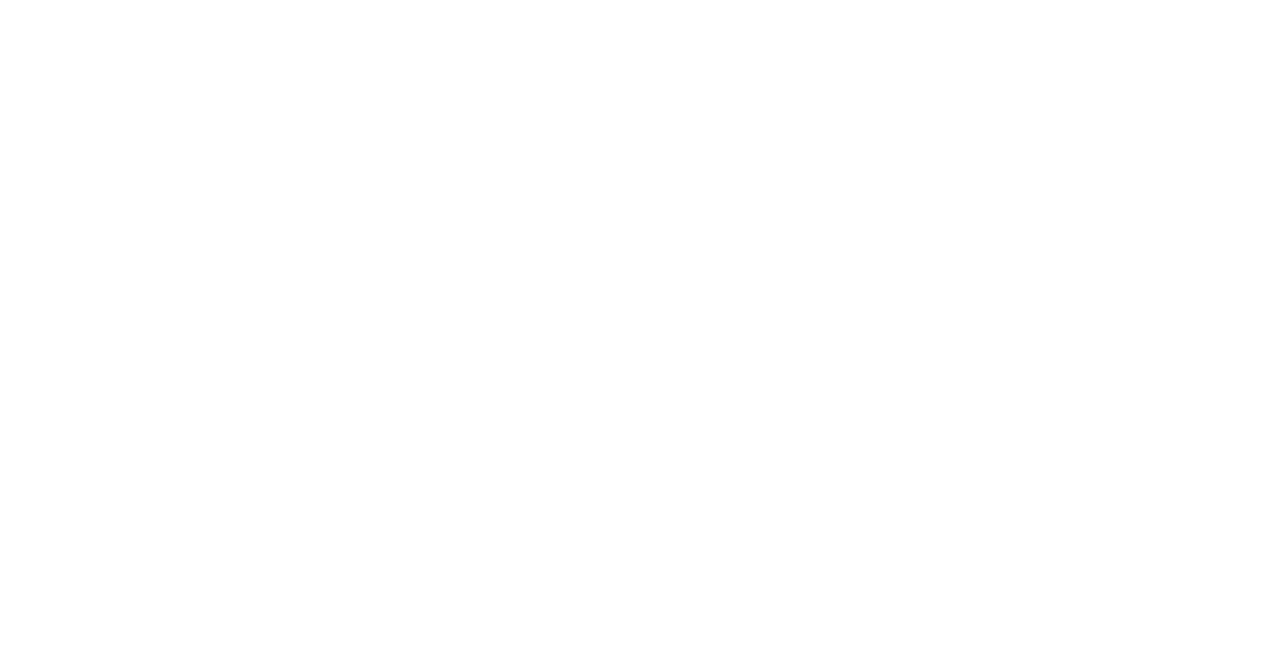
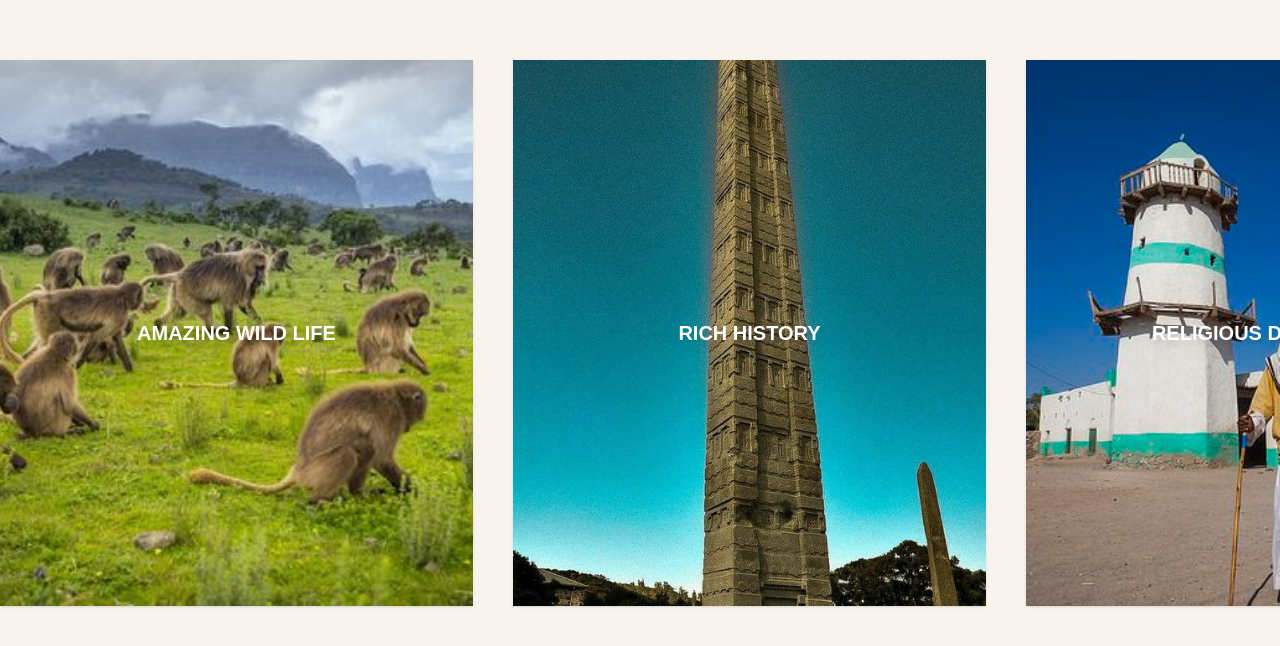
Before and after one commit to Ammarmyp/ammar_explore_ethiopia, a Next.js app: page / in a window 1280 px wide. Shown: the part 1312-1958 px from the top of the page. Before the commit the page ends 1312 px from the top, so only its background shows below. Built offline with nearby package versions, Linux system fonts and the light colour scheme.

Commit message:
implement scrollable section

```diff
--- a/app/globals.css
+++ b/app/globals.css
@@ -9,8 +9,30 @@
   }
 } */
 
+:root {
+  --background: #f8f4ed;
+  --foreground: #0a0a0a;
+  --scrollbar-thumb-color: #ae450a;
+  --scrollbar-track-color: #b5b5b5;
+}
+::-webkit-scrollbar {
+  width: 8px;
+  height: 7px;
+}
+
+::-webkit-scrollbar-track {
+  background: var(--scrollbar-track-color);
+  border-radius: 8px;
+}
+
+::-webkit-scrollbar-thumb {
+  background: var(--scrollbar-thumb-color);
+  border-radius: 8px;
+}
+
 body {
   font-family: Arial, Helvetica, sans-serif;
+  background-color: var(--background);
 }
 
 @layer utilities {
--- /dev/null
+++ b/app/layout/ScrollableCardList.tsx
@@ -0,0 +1,21 @@
+import React from "react";
+import TopographyImageCard from "../../components/custom/TopographyImageCard";
+import { data } from "@/lib/data";
+
+const ScrollableCardList = () => {
+  return (
+    <div className="overflow-x-scroll over w-full py-[60px] transition-all ease-in-out duration-300">
+      <div className="flex space-x-[40px]">
+        {data.map((card) => (
+          <TopographyImageCard
+            key={card.id}
+            title={card.title}
+            image={card.image}
+          />
+        ))}
+      </div>
+    </div>
+  );
+};
+
+export default ScrollableCardList;
--- a/app/page.tsx
+++ b/app/page.tsx
@@ -1,12 +1,15 @@
 import Image from "next/image";
-import Banner from "./components/Banner";
+import Banner from "../components/custom/Banner";
 import CompassQoute from "./layout/CompassQoute";
+import TopographyImageCard from "../components/custom/TopographyImageCard";
+import ScrollableCardList from "./layout/ScrollableCardList";
 
 export default function Home() {
   return (
     <>
       <Banner />
       <CompassQoute />
+      <ScrollableCardList />
     </>
   );
 }
--- /dev/null
+++ b/components/custom/TopographyImageCard.tsx
@@ -0,0 +1,22 @@
+import { Card } from "@/components/ui/card";
+import React from "react";
+
+interface Props {
+  title: string;
+  image: string;
+}
+
+const TopographyImageCard = ({ title, image }: Props) => {
+  return (
+    <Card
+      style={{ backgroundImage: `url('/assets/${image}')` }}
+      className={` bg-no-repeat bg-center bg-cover w-[473px] h-[546px] flex items-center justify-center rounded-none border-none flex-shrink-0`}
+    >
+      <span className="text-center text-white text-xl font-semibold drop-shadow-lg">
+        {title}
+      </span>
+    </Card>
+  );
+};
+
+export default TopographyImageCard;
--- /dev/null
+++ b/components/ui/card.tsx
@@ -0,0 +1,76 @@
+import * as React from "react"
+
+import { cn } from "@/lib/utils"
+
+const Card = React.forwardRef<
+  HTMLDivElement,
+  React.HTMLAttributes<HTMLDivElement>
+>(({ className, ...props }, ref) => (
+  <div
+    ref={ref}
+    className={cn(
+      "rounded-xl border border-neutral-200 bg-white text-neutral-950 shadow dark:border-neutral-800 dark:bg-neutral-950 dark:text-neutral-50",
+      className
+    )}
+    {...props}
+  />
+))
+Card.displayName = "Card"
+
+const CardHeader = React.forwardRef<
+  HTMLDivElement,
+  React.HTMLAttributes<HTMLDivElement>
+>(({ className, ...props }, ref) => (
+  <div
+    ref={ref}
+    className={cn("flex flex-col space-y-1.5 p-6", className)}
+    {...props}
+  />
+))
+CardHeader.displayName = "CardHeader"
+
+const CardTitle = React.forwardRef<
+  HTMLParagraphElement,
+  React.HTMLAttributes<HTMLHeadingElement>
+>(({ className, ...props }, ref) => (
+  <h3
+    ref={ref}
+    className={cn("font-semibold leading-none tracking-tight", className)}
+    {...props}
+  />
+))
+CardTitle.displayName = "CardTitle"
+
+const CardDescription = React.forwardRef<
+  HTMLParagraphElement,
+  React.HTMLAttributes<HTMLParagraphElement>
+>(({ className, ...props }, ref) => (
+  <p
+    ref={ref}
+    className={cn("text-sm text-neutral-500 dark:text-neutral-400", className)}
+    {...props}
+  />
+))
+CardDescription.displayName = "CardDescription"
+
+const CardContent = React.forwardRef<
+  HTMLDivElement,
+  React.HTMLAttributes<HTMLDivElement>
+>(({ className, ...props }, ref) => (
+  <div ref={ref} className={cn("p-6 pt-0", className)} {...props} />
+))
+CardContent.displayName = "CardContent"
+
+const CardFooter = React.forwardRef<
+  HTMLDivElement,
+  React.HTMLAttributes<HTMLDivElement>
+>(({ className, ...props }, ref) => (
+  <div
+    ref={ref}
+    className={cn("flex items-center p-6 pt-0", className)}
+    {...props}
+  />
+))
+CardFooter.displayName = "CardFooter"
+
+export { Card, CardHeader, CardFooter, CardTitle, CardDescription, CardContent }
--- /dev/null
+++ b/lib/data.ts
@@ -0,0 +1,7 @@
+export const data = [
+  { id: 1, title: "AMAZING WILD LIFE", image: "animals.jpg" },
+  { id: 2, title: "RICH HISTORY", image: "tower.jpg" },
+  { id: 3, title: "RELIGIOUS DIVERSITY", image: "mosque.jpg" },
+  { id: 4, title: "ANCIENT KINGDOMS", image: "church.jpg" },
+  { id: 5, title: "CULTURAL BEAUTY", image: "coffe.jpg" },
+];
```
Also changed, not shown: components/custom/Banner.tsx (renamed from app/components/Banner.tsx).
